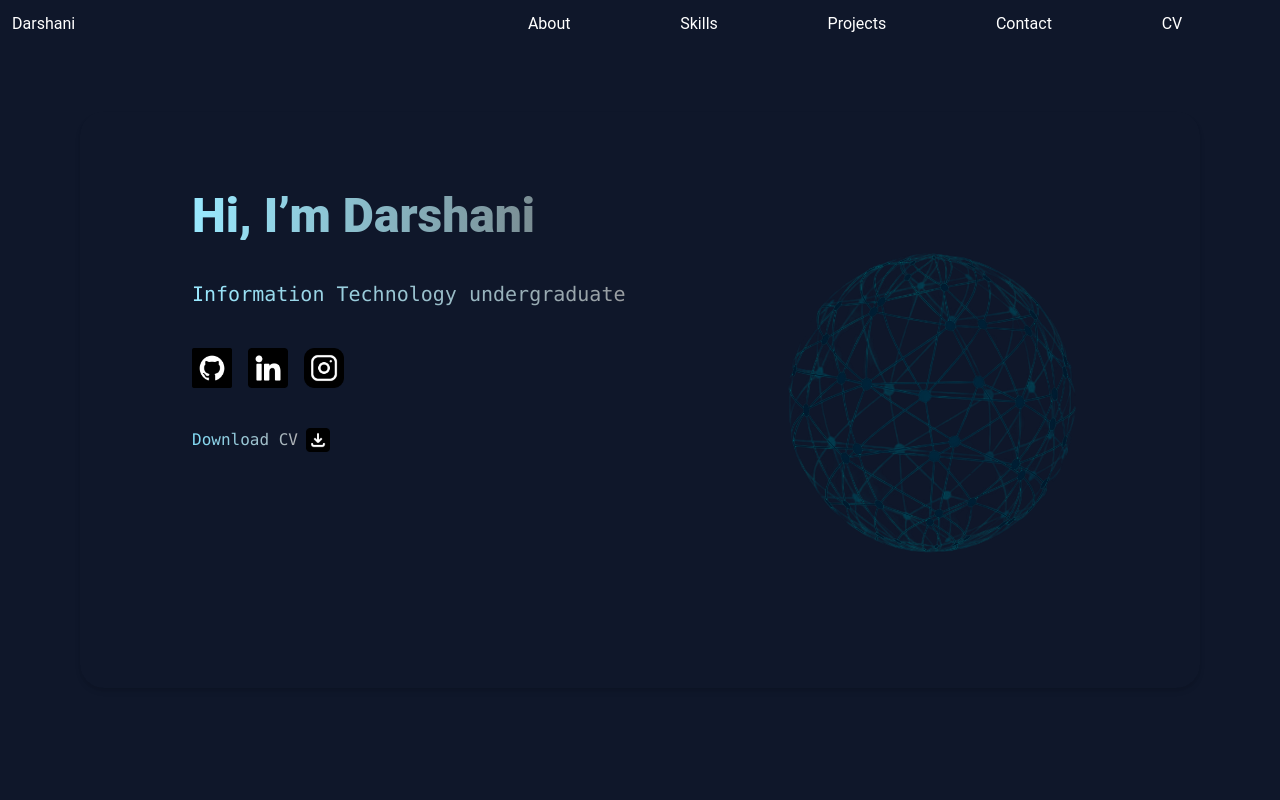
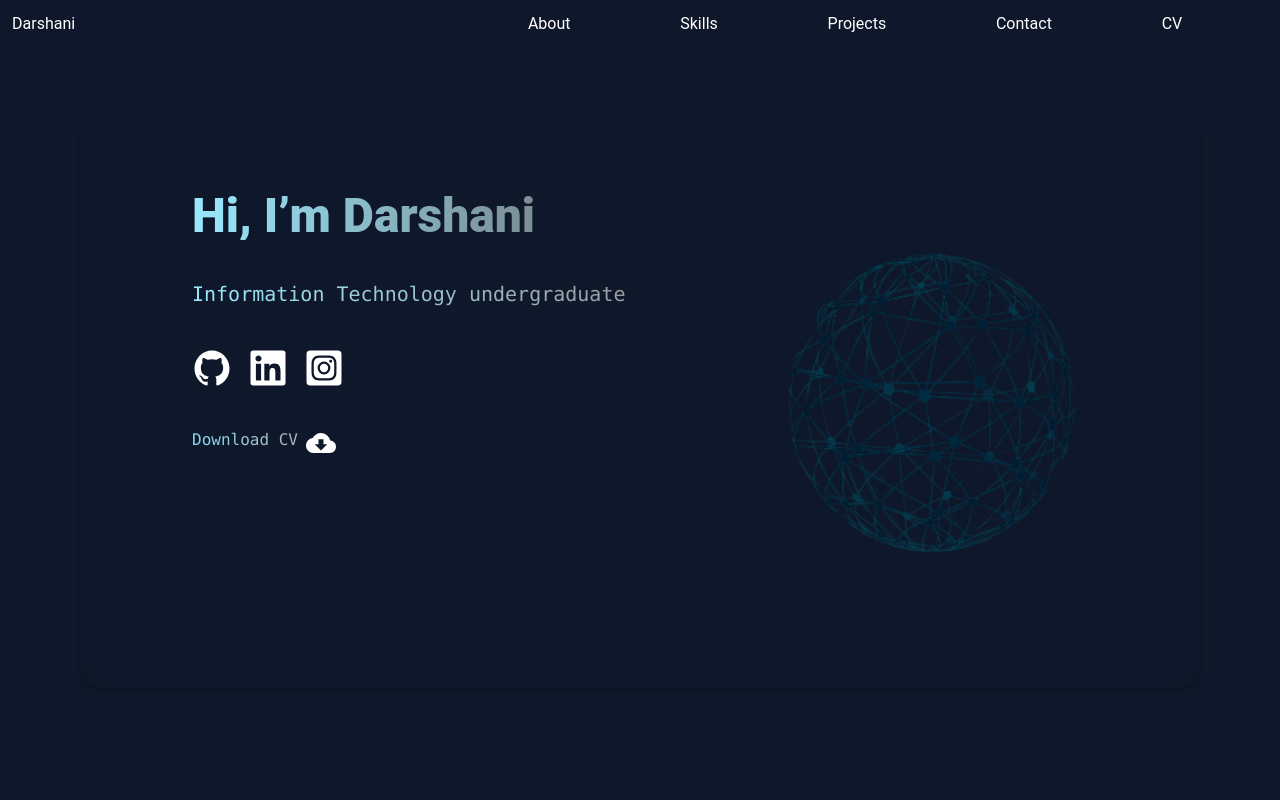
Before and after one commit to darshani-pathiranage20/My-portfolio, a React (Vite) app: page / in a window 1280 px wide. Shown: the top 800 px of the page. Built offline with nearby package versions, Linux system fonts and the light colour scheme.

Commit message:
change image paths

```diff
--- a/package.json
+++ b/package.json
@@ -11,7 +11,8 @@
   },
   "dependencies": {
     "react": "^18.3.1",
-    "react-dom": "^18.3.1"
+    "react-dom": "^18.3.1",
+    "react-icons": "^5.2.1"
   },
   "devDependencies": {
     "@types/react": "^18.3.3",
--- a/src/App.jsx
+++ b/src/App.jsx
@@ -14,7 +14,7 @@ function App() {
   return (
     <div className="bg-slate-900 w-screen">
       <section>
-        <Navigation></Navigation>
+        <Navigation/>
       </section>
 
       <section className=" ">
@@ -23,7 +23,7 @@ function App() {
             <p></p>
           </div>
         <div>
-          <Home></Home>
+          <Home/>
         </div>
         </section>
 
@@ -32,7 +32,7 @@ function App() {
             <p>About Me</p>
           </div>
           <div>
-            <About></About>
+            <About/>
           </div>
         </section>
 
--- a/src/components/about.jsx
+++ b/src/components/about.jsx
@@ -1,4 +1,5 @@
 import React from "react";
+import phote from "../assets/portfolio.jpg"
 
 export default function About() {
   return (
--- a/src/components/home.jsx
+++ b/src/components/home.jsx
@@ -1,5 +1,11 @@
 import React from "react";
-import Git from "../../src/assets/github.png"
+import Git from "../../src/assets/github.png";
+import { IoLogoGithub } from "react-icons/io";
+import { FaLinkedin } from "react-icons/fa6";
+import { FaInstagramSquare } from "react-icons/fa";
+import { MdCloudDownload } from "react-icons/md";
+import myphoto from "../assets/global-network-icon.png";
+
 
 export default function Home() {
   return (
@@ -18,20 +24,23 @@ export default function Home() {
           </div>
           <div className="grid justify-start">
             <div className=" mt-10 grid grid-flow-col gap-4 ">
+
               <div className="w-10 h-10">
-                <img src={Git }alt="Github"></img>
+
+
+              <IoLogoGithub size={40} className="text-white"/>
               </div>
               <div className="w-10 h-10">
-                <img src="../../src/assets/linkedin.png" alt="Linkedin"></img>
+              <FaLinkedin size={40} className="text-white"/>
               </div>
               <div className="w-10 h-10">
-                <img src="./src/assets/insta.png" alt="Instagram"></img>
+              <FaInstagramSquare size={40} className="text-white"/>
               </div>
             </div>
             <div className="mt-10 grid grid-flow-col justify-start gap-2">
               <div className=" text-[#FFFFFF] font-mono mb-16 relative bg-gradient-to-r from-[#81dcf6] to-[#b0b1b4] text-transparent bg-clip-text">Download CV</div>
               <div className="w-6 h-6">
-                <img src="./src/assets/Download.png" alt="Download"></img>
+              <MdCloudDownload size={30} className="text-white"/>
               </div>
             </div>
           </div>
@@ -39,7 +48,7 @@ export default function Home() {
         <div className="">
           <div className=" m-24 mt-24  ">
             <img
-              src="../src/assets/global-network-icon.png" alt="ggthb"
+              src={myphoto} alt="ggthb"
               className="m-3 w-96 h-96"
 
             ></img>
--- a/src/components/projects.jsx
+++ b/src/components/projects.jsx
@@ -1,23 +1,25 @@
 import React, { useEffect, useState } from "react";
+import Gardian from "../assets/gardian.png"
+import Openheart from "../assets/openheart.png"
 
 export default function Projects() {
   const projectsArray = [
     {
-      image: "../src/assets/gardian.png",
+      image: Gardian,
       Project_name: "GUARDIAN",
       Project_discription:
         "Mobile app and web app system for travel security Mobile app and web app system for travel security",
       Used_languages: "React Native | Node.js | Express.js | MongoDB |EXPO",
     },
     {
-      image: "../src/assets/openheart.png",
+      image: Openheart,
       Project_name: "Zolo",
       Project_discription: "Fitness Social Media Platformt",
       Used_languages: "Spring Boot | MySQL | React.js",
     },
 
     {
-      image: "../src/assets/openheart.png",
+      image: Openheart,
       Project_name: "Open Heart  - Mobile Application ",
       Project_discription: "Charity Donation Management System ",
       Used_languages: "Kotlin | Firebase ",
```
Also changed, not shown: 1 other file (tests, documents, lock files or other folders).
